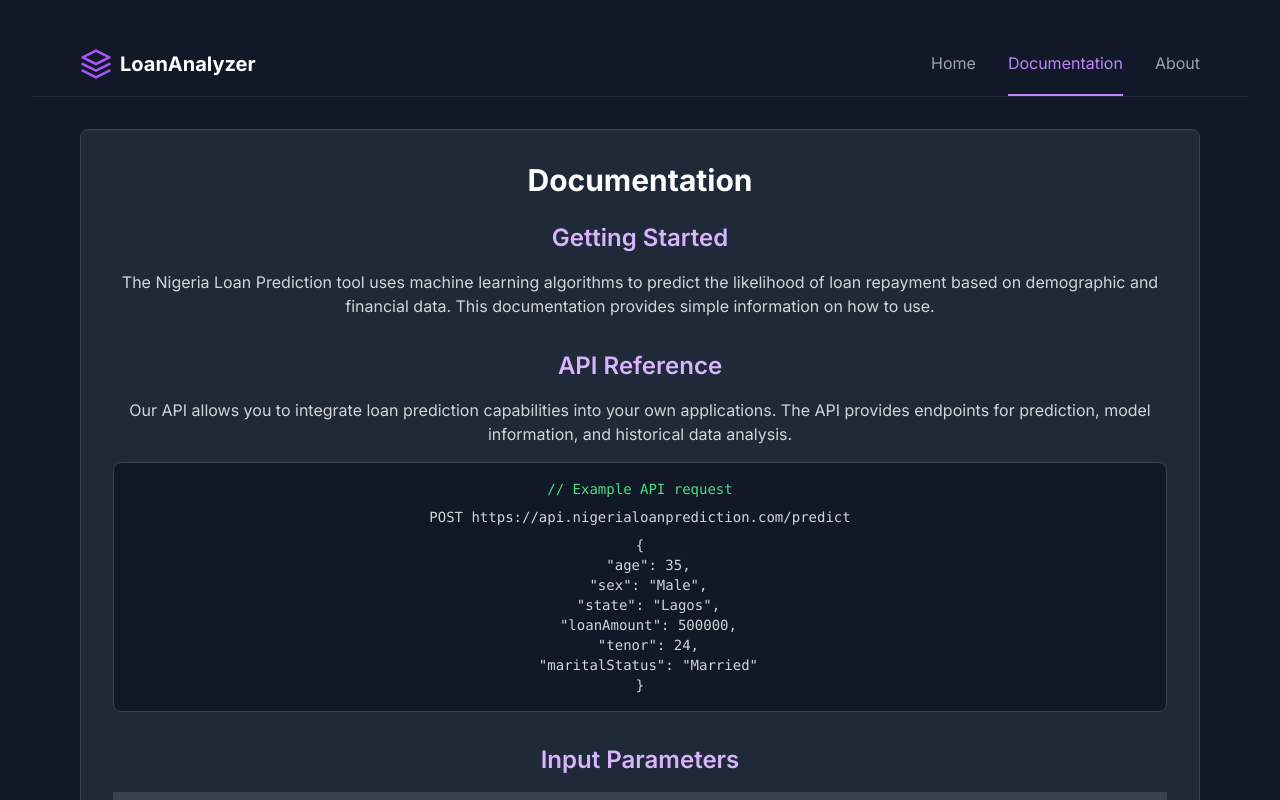
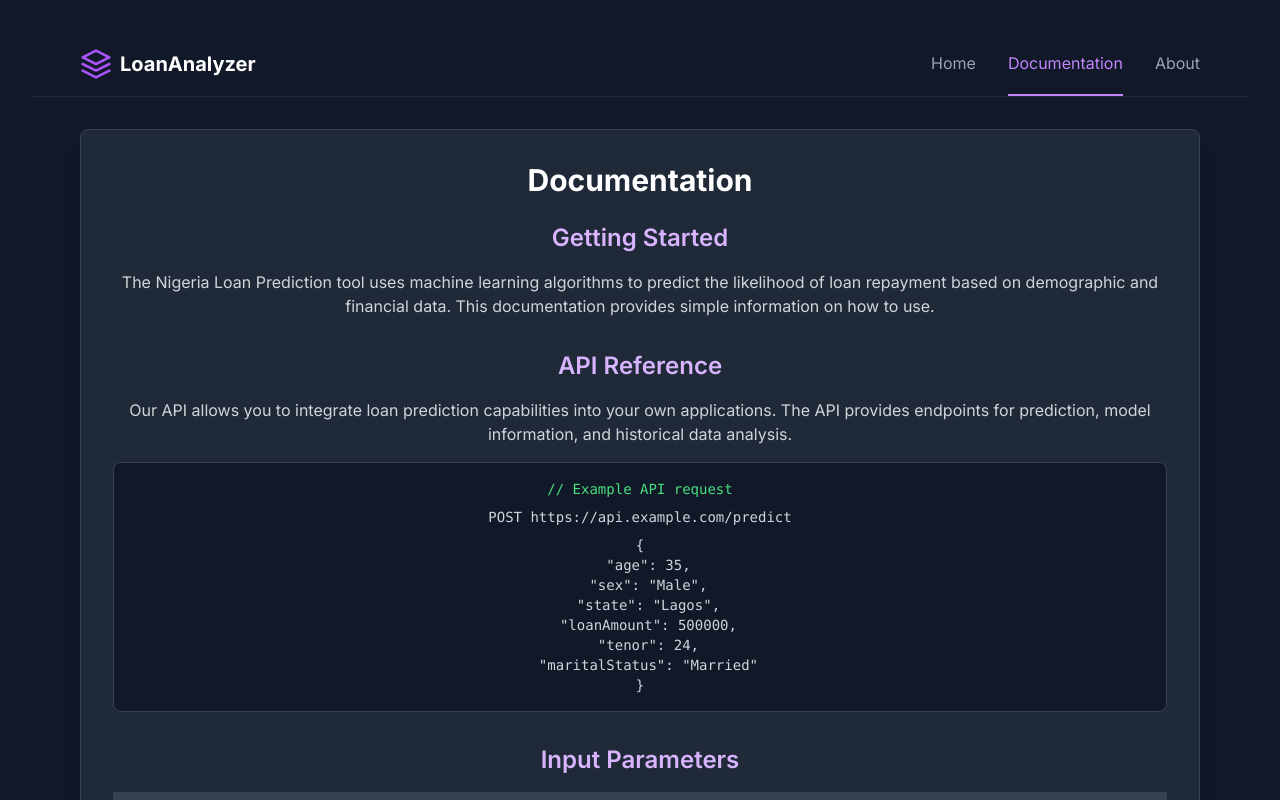
Before and after one commit to Seunope/loan-rcoef-llm-web, a React (Vite) app: page /documentation in a window 1280 px wide. Shown: the top 800 px of the page. Built offline with nearby package versions, Linux system fonts and the light colour scheme.

Commit message:
Hero section clean up

```diff
--- a/src/components/HeroSection.tsx
+++ b/src/components/HeroSection.tsx
@@ -8,7 +8,7 @@ export function HeroSection() {
         Trained on 35,000+ Nigerian loans, for smarter insights.
       </h2>
       <p className="text-xl font-bold text-gray-100 mb-3">
-        🚀 Up to 60% Accuracy
+        🚀 Up to 40% Accuracy
       </p>
       <p>🔍 Predict repayment likelihood & give risk assessment instantly</p>
       <h3 className="text-xl font-medium text-gray-400">Try it for free</h3>
--- a/src/pages/DocumentationPage.tsx
+++ b/src/pages/DocumentationPage.tsx
@@ -30,7 +30,7 @@ const DocumentationPage = () => {
             <div className="bg-gray-900 p-4 rounded-lg border border-gray-700 font-mono text-sm">
               <p className="text-green-400 mb-2">// Example API request</p>
               <p className="text-gray-300">
-                POST https://api.nigerialoanprediction.com/predict
+                POST https://api.example.com/predict
               </p>
               <p className="text-gray-300 mt-2">
                 {"{"} <br />
```
